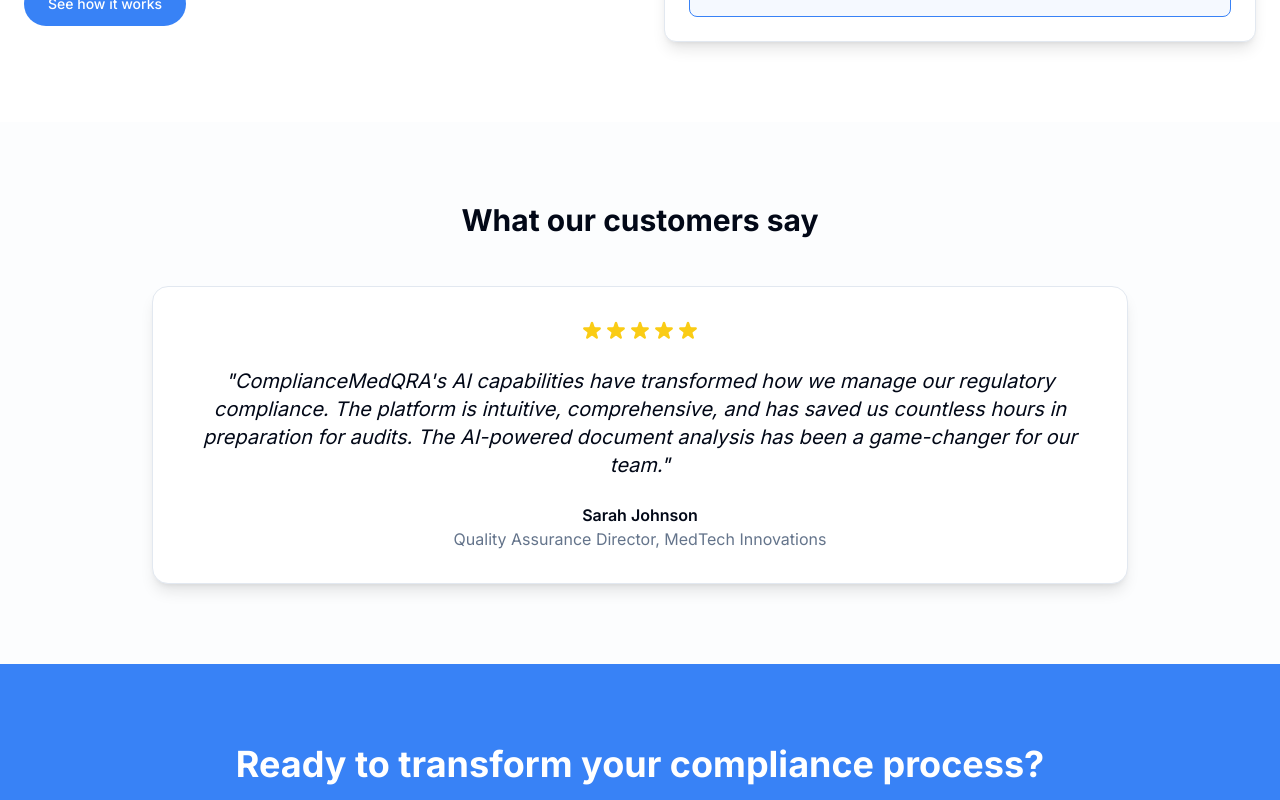
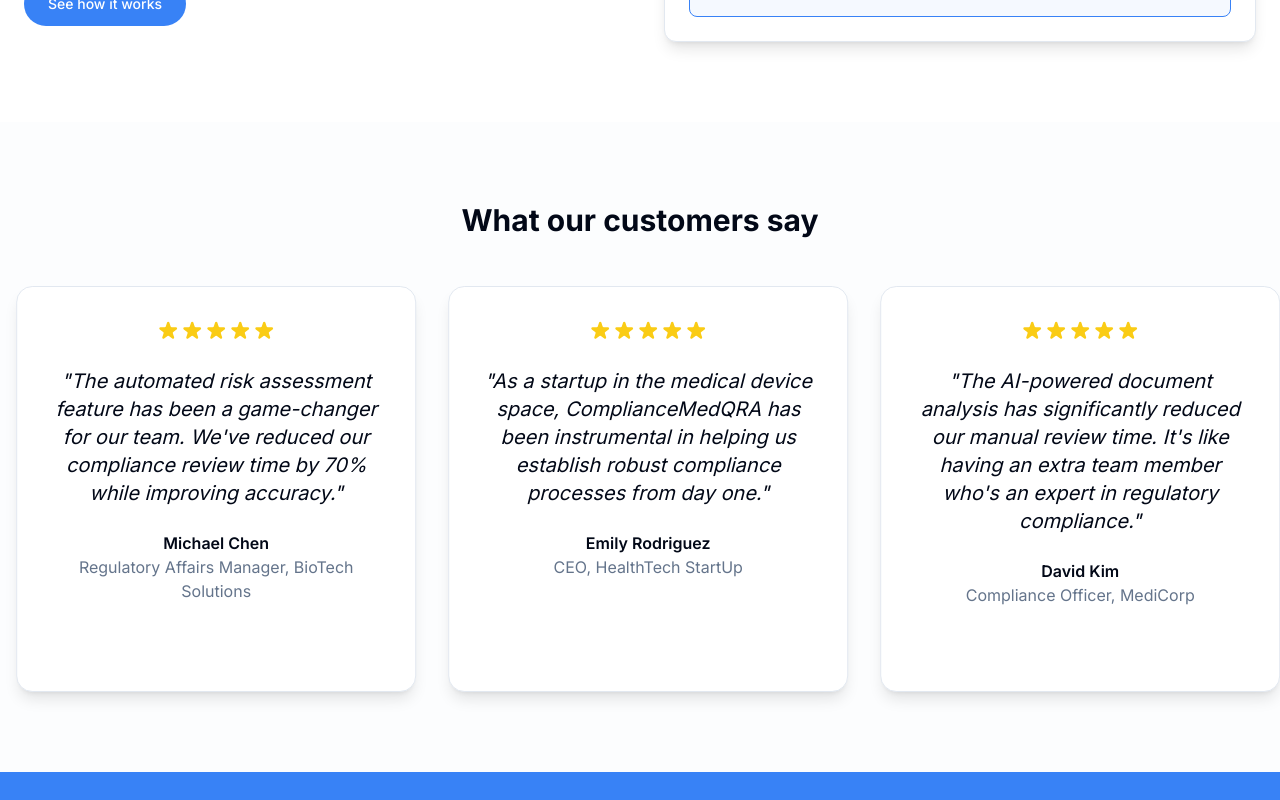
Before and after one commit to Abhishek-ComplianceMedQRA/MedQRA, a Next.js app: page / in a window 1280 px wide. Shown: the part 2060-2860 px from the top of the page. Built offline with nearby package versions, Linux system fonts and the light colour scheme.

Commit message:
scroll bar effect added

```diff
--- a/app/globals.css
+++ b/app/globals.css
@@ -57,3 +57,22 @@
     @apply bg-background text-foreground;
   }
 }
+
+@layer utilities {
+  .animate-scroll {
+    animation: scroll 30s linear infinite;
+  }
+
+  .animate-scroll:hover {
+    animation-play-state: paused;
+  }
+}
+
+@keyframes scroll {
+  0% {
+    transform: translateX(0);
+  }
+  100% {
+    transform: translateX(calc(-400px * 5 - 2rem * 4)); /* 5 testimonials with only 4 gaps */
+  }
+}
--- a/app/page.tsx
+++ b/app/page.tsx
@@ -2,6 +2,7 @@ import { cn } from "@/lib/utils"
 import { ArrowRight, Bot, CheckCircle, FileText, ShieldCheck, Zap } from "lucide-react"
 
 import { Button } from "@/components/ui/button"
+import Testimonials from "@/components/testimonials"
 
 
 export default function Home() {
@@ -232,38 +233,7 @@ export default function Home() {
       </section>
 
       {/* Testimonial Section */}
-      <section className="bg-muted/20 py-20">
-        <div className="mx-auto max-w-5xl px-4 text-center md:px-6">
-          <h2 className="mb-12 text-3xl font-bold text-foreground">What our customers say</h2>
-          <div className="rounded-2xl border border-border bg-card p-8 shadow-lg">
-            <div className="mb-6 flex justify-center">
-              <div className="flex">
-                {[1, 2, 3, 4, 5].map((star) => (
-                  <svg
-                    key={star}
-                    className="h-6 w-6 text-yellow-400"
-                    fill="currentColor"
-                    viewBox="0 0 20 20"
-                    xmlns="http://www.w3.org/2000/svg"
-                  >
-                    <path d="M9.049 2.927c.3-.921 1.603-.921 1.902 0l1.07 3.292a1 1 0 00.95.69h3.462c.969 0 1.371 1.24.588 1.81l-2.8 2.034a1 1 0 00-.364 1.118l1.07 3.292c.3.921-.755 1.688-1.54 1.118l-2.8-2.034a1 1 0 00-1.175 0l-2.8 2.034c-.784.57-1.838-.197-1.539-1.118l1.07-3.292a1 1 0 00-.364-1.118L2.98 8.72c-.783-.57-.38-1.81.588-1.81h3.461a1 1 0 00.951-.69l1.07-3.292z"></path>
-                  </svg>
-                ))}
-              </div>
-            </div>
-
-            <p className="mb-6 text-xl italic text-foreground">
-              "ComplianceMedQRA's AI capabilities have transformed how we manage our regulatory compliance. The platform
-              is intuitive, comprehensive, and has saved us countless hours in preparation for audits. The AI-powered
-              document analysis has been a game-changer for our team."
-            </p>
-            <div>
-              <p className="font-semibold text-foreground">Sarah Johnson</p>
-              <p className="text-muted-foreground">Quality Assurance Director, MedTech Innovations</p>
-            </div>
-          </div>
-        </div>
-      </section>
+      <Testimonials />
 
       {/* CTA Section */}
       <section className="bg-[#3882f6] py-20 text-white">
--- /dev/null
+++ b/components/testimonials.tsx
@@ -0,0 +1,99 @@
+"use client"
+
+import { cn } from "@/lib/utils"
+
+export default function Testimonials() {
+  const testimonials = [
+    {
+      quote: "ComplianceMedQRA's AI capabilities have transformed how we manage our regulatory compliance. The platform is intuitive, comprehensive, and has saved us countless hours in preparation for audits.",
+      author: "Sarah Johnson",
+      role: "Quality Assurance Director, MedTech Innovations",
+      rating: 5
+    },
+    {
+      quote: "The automated risk assessment feature has been a game-changer for our team. We've reduced our compliance review time by 70% while improving accuracy.",
+      author: "Michael Chen",
+      role: "Regulatory Affairs Manager, BioTech Solutions",
+      rating: 5
+    },
+    {
+      quote: "As a startup in the medical device space, ComplianceMedQRA has been instrumental in helping us establish robust compliance processes from day one.",
+      author: "Emily Rodriguez",
+      role: "CEO, HealthTech StartUp",
+      rating: 5
+    },
+    {
+      quote: "The AI-powered document analysis has significantly reduced our manual review time. It's like having an extra team member who's an expert in regulatory compliance.",
+      author: "David Kim",
+      role: "Compliance Officer, MediCorp",
+      rating: 5
+    },
+    {
+      quote: "We've been using ComplianceMedQRA for over a year now, and it has become an indispensable part of our quality management system.",
+      author: "Lisa Thompson",
+      role: "Quality Manager, DeviceTech",
+      rating: 5
+    }
+  ];
+
+  return (
+    <section className="bg-muted/20 py-20 overflow-hidden">
+      <div className="mx-auto max-w-7xl px-4 text-center md:px-6">
+        <h2 className="mb-12 text-3xl font-bold text-foreground">What our customers say</h2>
+
+        <div className="relative">
+          <div className="flex animate-scroll gap-8">
+            {testimonials.map((testimonial, index) => (
+              <div key={index} className="min-w-[400px] rounded-2xl border border-border bg-card p-8 shadow-lg">
+                <div className="mb-6 flex justify-center">
+                  <div className="flex">
+                    {[...Array(testimonial.rating)].map((_, i) => (
+                      <svg
+                        key={i}
+                        className="h-6 w-6 text-yellow-400"
+                        fill="currentColor"
+                        viewBox="0 0 20 20"
+                        xmlns="http://www.w3.org/2000/svg"
+                      >
+                        <path d="M9.049 2.927c.3-.921 1.603-.921 1.902 0l1.07 3.292a1 1 0 00.95.69h3.462c.969 0 1.371 1.24.588 1.81l-2.8 2.034a1 1 0 00-.364 1.118l1.07 3.292c.3.921-.755 1.688-1.54 1.118l-2.8-2.034a1 1 0 00-1.175 0l-2.8 2.034c-.784.57-1.838-.197-1.539-1.118l1.07-3.292a1 1 0 00-.364-1.118L2.98 8.72c-.783-.57-.38-1.81.588-1.81h3.461a1 1 0 00.951-.69l1.07-3.292z"></path>
+                      </svg>
+                    ))}
+                  </div>
+                </div>
+                <p className="mb-6 text-xl italic text-foreground">"{testimonial.quote}"</p>
+                <div>
+                  <p className="font-semibold text-foreground">{testimonial.author}</p>
+                  <p className="text-muted-foreground">{testimonial.role}</p>
+                </div>
+              </div>
+            ))}
+
+            {/* First testimonial repeated without any gap */}
+            <div className="min-w-[400px] rounded-2xl border border-border bg-card p-8 shadow-lg">
+              <div className="mb-6 flex justify-center">
+                <div className="flex">
+                  {[...Array(testimonials[0].rating)].map((_, i) => (
+                    <svg
+                      key={i}
+                      className="h-6 w-6 text-yellow-400"
+                      fill="currentColor"
+                      viewBox="0 0 20 20"
+                      xmlns="http://www.w3.org/2000/svg"
+                    >
+                      <path d="M9.049 2.927c.3-.921 1.603-.921 1.902 0l1.07 3.292a1 1 0 00.95.69h3.462c.969 0 1.371 1.24.588 1.81l-2.8 2.034a1 1 0 00-.364 1.118l1.07 3.292c.3.921-.755 1.688-1.54 1.118l-2.8-2.034a1 1 0 00-1.175 0l-2.8 2.034c-.784.57-1.838-.197-1.539-1.118l1.07-3.292a1 1 0 00-.364-1.118L2.98 8.72c-.783-.57-.38-1.81.588-1.81h3.461a1 1 0 00.951-.69l1.07-3.292z"></path>
+                    </svg>
+                  ))}
+                </div>
+              </div>
+              <p className="mb-6 text-xl italic text-foreground">"{testimonials[0].quote}"</p>
+              <div>
+                <p className="font-semibold text-foreground">{testimonials[0].author}</p>
+                <p className="text-muted-foreground">{testimonials[0].role}</p>
+              </div>
+            </div>
+          </div>
+        </div>
+      </div>
+    </section>
+  )
+}
```
